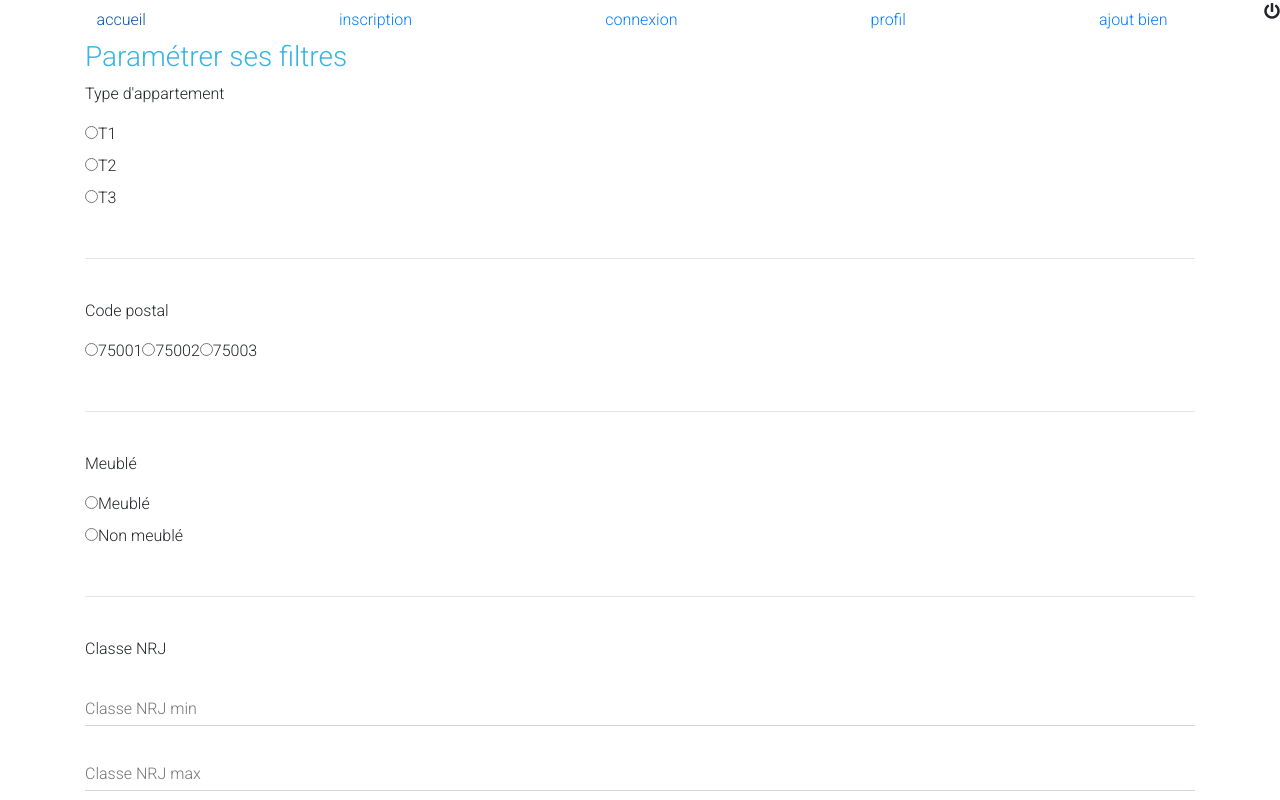
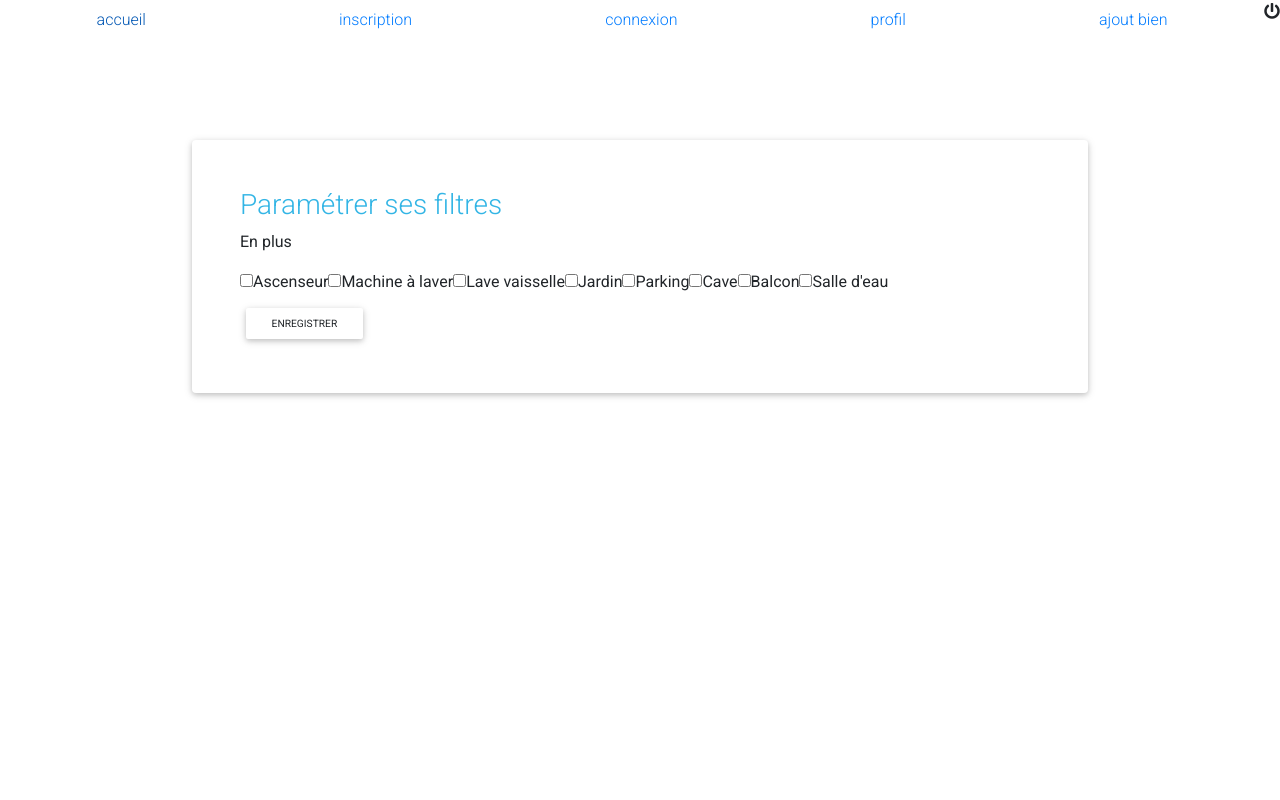
Before and after one commit to morganekervaon/ToitPlusMoiFront, an Angular app in the folder toitplusmoifront/: page /filtre in a window 1280 px wide. Shown: the top 800 px of the page. Built offline with nearby package versions, Linux system fonts and the light colour scheme; sample sign-in values are in the browser's storage.

Commit message:
Modif filtre component

```diff
--- a/toitplusmoifront/src/app/filtre/filtre.component.html
+++ b/toitplusmoifront/src/app/filtre/filtre.component.html
@@ -1,19 +1,20 @@
-<div class="container">
+<div style="margin: auto; width: 70%; margin-top: 100px; margin-bottom: 100px;">
+    <div class="card p-5 z-dep-2">
         <form #filtre="ngForm" (ngSubmit)="paramFiltre(filtre.value)">
             <h3 class="text-info">Paramétrer ses filtres</h3>
-        <p>Type d'appartement</p>
+            <!-- <p>Type d'appartement</p>
             <div>
                 <div>
-                <input type="radio" id="T1" name="statut" value="locataire">
-                <label for="locataire">T1</label>
+                    <input type="radio" id="T1" name="type" value="type">
+                    <label for="T1">T1</label>
                 </div>
                 <div>
-                <input type="radio" id="T2" name="statut" value="locataire">
-                <label for="proprietaire">T2</label>
+                    <input type="radio" id="T2" name="type" value="type">
+                    <label for="T2">T2</label>
                 </div>
                 <div>
-                <input type="radio" id="T3" name="statut" value="locataire">
-                <label for="proprietaire">T3</label>
+                    <input type="radio" id="T3" name="type" value="type">
+                    <label for="T3">T3</label>
                 </div>
             </div>
             <br>
@@ -22,14 +23,14 @@
             <p>Code postal</p>
             <div>
                 <div>
-                <input type="radio" id="T1" name="statut" value="locataire">
-                <label for="locataire">75001</label>
+                    <input type="radio" id="T1" name="codePostal" value="codePostal">
+                    <label for="paris1">75001</label>
 
-                <input type="radio" id="T2" name="statut" value="locataire">
-                <label for="proprietaire">75002</label>
+                    <input type="radio" id="T2" name="codePostal" value="codePostal">
+                    <label for="paris2">75002</label>
 
-                <input type="radio" id="T3" name="statut" value="locataire">
-                <label for="proprietaire">75003</label>
+                    <input type="radio" id="T3" name="codePostal" value="codePostal">
+                    <label for="paris3">75003</label>
                 </div>
             </div>
             <br>
@@ -38,12 +39,12 @@
             <p>Meublé</p>
             <div>
                 <div>
-                <input type="radio" id="T1" name="statut" value="locataire">
-                <label for="locataire">Meublé</label>
+                    <input type="radio" id="meuble" name="meuble" value="meuble">
+                    <label for="meuble">Meublé</label>
                 </div>
                 <div>
-                <input type="radio" id="T2" name="statut" value="locataire">
-                <label for="proprietaire">Non meublé</label>
+                    <input type="radio" id="nonMeuble" name="meuble" value="meuble">
+                    <label for="nomMeuble">Non meublé</label>
                 </div>
             </div>
             <br>
@@ -53,11 +54,11 @@
                 <p>Classe NRJ</p>
                 <div class="md-form">
                     <label for="">Classe NRJ min</label>
-                <input type="text" name="nom" ngModel class="form-control">
+                    <input type="text" name="nrjMin" ngModel class="form-control">
                 </div>
                 <div class="md-form">
                     <label for="">Classe NRJ max</label>
-                <input type="text" name="prenom" ngModel class="form-control">
+                    <input type="text" name="nrjMax" ngModel class="form-control">
                 </div>
             </div>
             <br>
@@ -120,35 +121,37 @@
             </div>
             <br>
             <hr>
-        <br>
+            <br> -->
+
             <div>
                 <p>En plus</p>
                 <div>
-                <input type="radio" id="T1" name="statut" value="locataire">
-                <label for="locataire">Ascenseur</label>
+                    <input type="checkbox" id="ascenseur" name="ascenseur" value="ascenseur">
+                    <label for="ascenseur">Ascenseur</label>
 
-                <input type="radio" id="T2" name="statut" value="locataire">
+                    <input type="checkbox" id="T2" name="statut" value="locataire">
                     <label for="proprietaire">Machine à laver</label>
 
-                <input type="radio" id="T3" name="statut" value="locataire">
+                    <input type="checkbox" id="T3" name="statut" value="locataire">
                     <label for="proprietaire">Lave vaisselle</label>
 
-                <input type="radio" id="T3" name="statut" value="locataire">
+                    <input type="checkbox" id="T3" name="statut" value="locataire">
                     <label for="proprietaire">Jardin</label>
 
-                <input type="radio" id="T3" name="statut" value="locataire">
+                    <input type="checkbox" id="T3" name="statut" value="locataire">
                     <label for="proprietaire">Parking</label>
 
-                <input type="radio" id="T3" name="statut" value="locataire">
+                    <input type="checkbox" id="T3" name="statut" value="locataire">
                     <label for="proprietaire">Cave</label>
 
-                <input type="radio" id="T3" name="statut" value="locataire">
+                    <input type="checkbox" id="T3" name="statut" value="locataire">
                     <label for="proprietaire">Balcon</label>
 
-                <input type="radio" id="T3" name="statut" value="locataire">
+                    <input type="checkbox" id="T3" name="statut" value="locataire">
                     <label for="proprietaire">Salle d'eau</label>
                 </div>
             </div>
             <button class="btn btn-sm">Enregistrer</button>
         </form>
     </div>
+</div>
--- a/toitplusmoifront/src/app/filtre/filtre.component.ts
+++ b/toitplusmoifront/src/app/filtre/filtre.component.ts
@@ -16,7 +16,7 @@ export class FiltreComponent implements OnInit {
   }
 
   paramFiltre(val: any) {
-    let filtre;
+    let filtre = {};
     console.log(filtre);
     this.http.post('http://localhost:8183/filtre', filtre).subscribe({
       next: (data) => {
```
Lines whose indentation alone changed are shown as unchanged.
